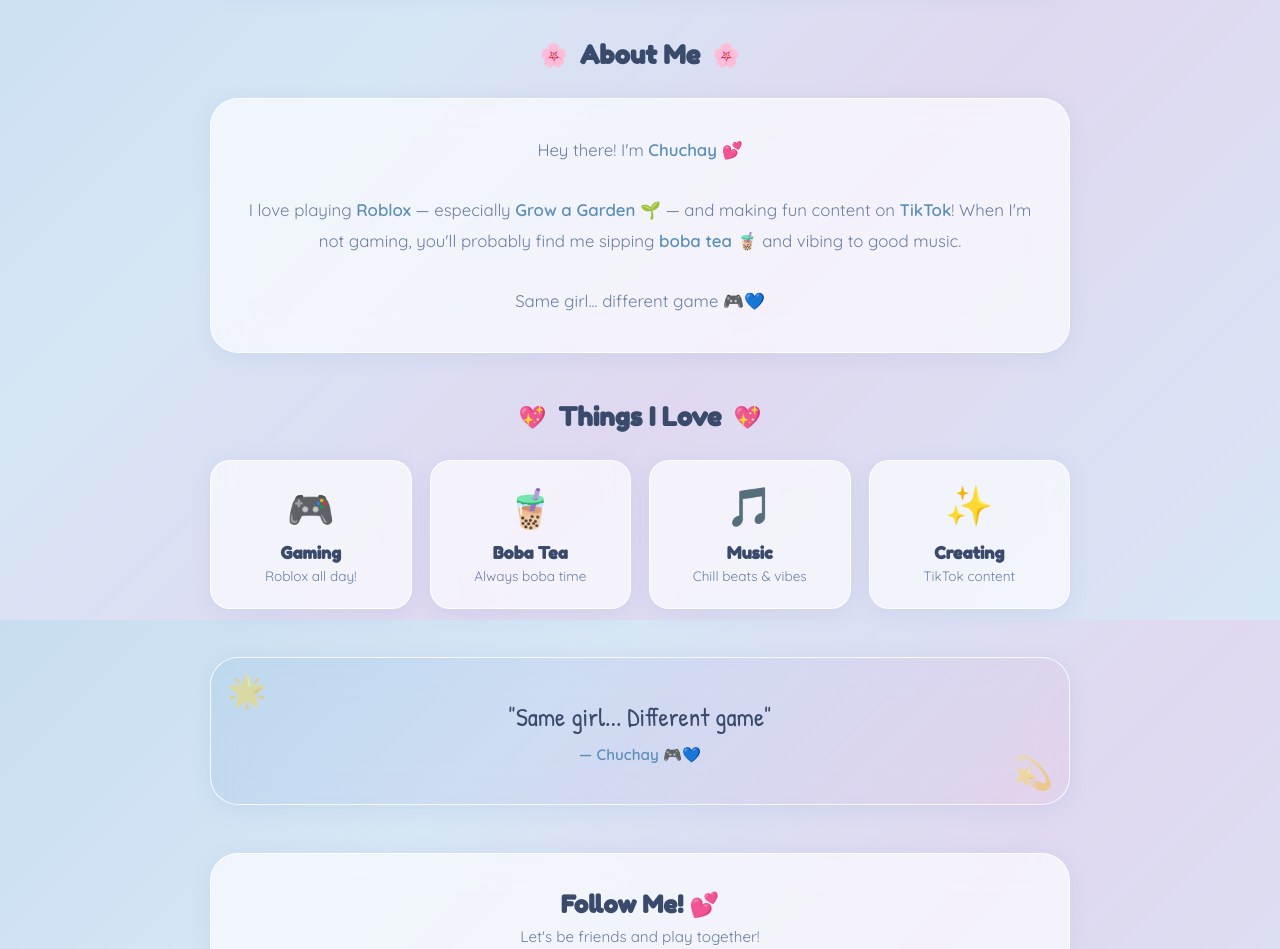
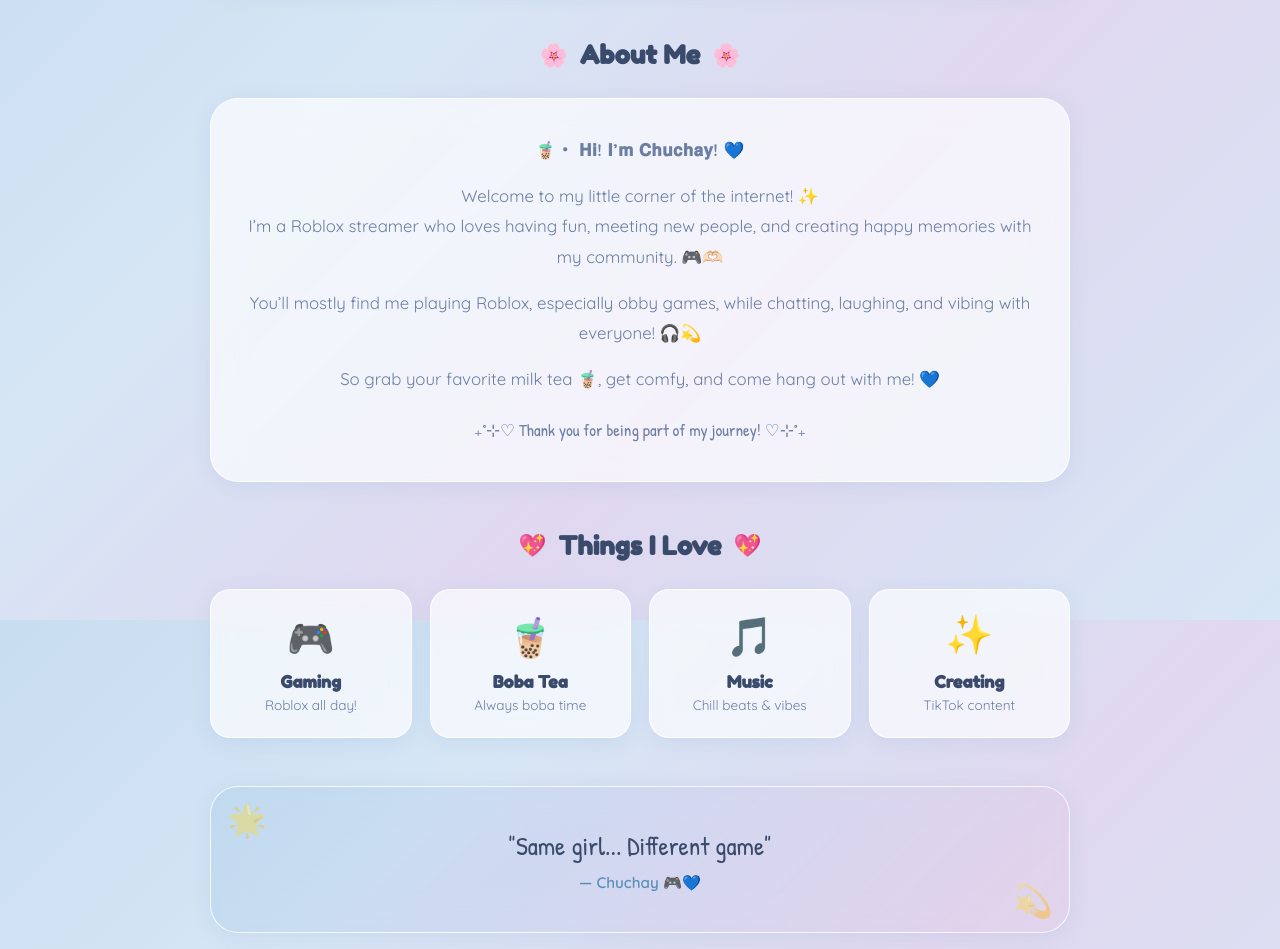
Before and after one commit to knnthjt/ChayCommunity, a plain HTML site: page index.html in a window 1280 px wide. Shown: the part 980-1929 px from the top of the page. Drawn offline with Linux system fonts and the light colour scheme.

Commit message:
git commit -m "about me has been updated"

```diff
--- a/index.html
+++ b/index.html
@@ -119,15 +119,18 @@
         <span class="emoji">🌸</span>
       </h2>
       <div class="about-card">
+        <p class="about-card__greeting">🧋・ 𝐇𝐢! 𝐈’𝐦 𝐂𝐡𝐮𝐜𝐡𝐚𝐲! 💙</p>
         <p>
-          Hey there! I'm <span class="highlight">Chuchay</span> 💕<br /><br />
-          I love playing <span class="highlight">Roblox</span> — especially
-          <span class="highlight">Grow a Garden</span> 🌱 — and making fun content
-          on <span class="highlight">TikTok</span>! When I'm not gaming, you'll
-          probably find me sipping <span class="highlight">boba tea</span> 🧋 and
-          vibing to good music.<br /><br />
-          Same girl... different game 🎮💙
+          Welcome to my little corner of the internet! ✨<br />
+          I’m a Roblox streamer who loves having fun, meeting new people, and creating happy memories with my community. 🎮🫶🏻
         </p>
+        <p>
+          You’ll mostly find me playing Roblox, especially obby games, while chatting, laughing, and vibing with everyone! 🎧💫
+        </p>
+        <p>
+          So grab your favorite milk tea 🧋, get comfy, and come hang out with me! 💙
+        </p>
+        <p class="about-card__outro">₊˚⊹♡ Thank you for being part of my journey! ♡⊹˚₊</p>
       </div>
     </section>
 
--- a/style.css
+++ b/style.css
@@ -413,6 +413,25 @@
   font-size: 1.05rem;
   line-height: 1.8;
   color: var(--text-secondary);
+  margin-bottom: 16px;
+}
+
+.about-card p:last-child {
+  margin-bottom: 0;
+}
+
+.about-card__greeting {
+  font-size: 1.25rem;
+  font-weight: 700;
+  color: var(--text-primary);
+  letter-spacing: 0.5px;
+}
+
+.about-card__outro {
+  font-family: 'Patrick Hand', cursive;
+  font-size: 1.25rem;
+  color: var(--text-accent);
+  margin-top: 20px;
 }
 
 .about-card .highlight {
```
